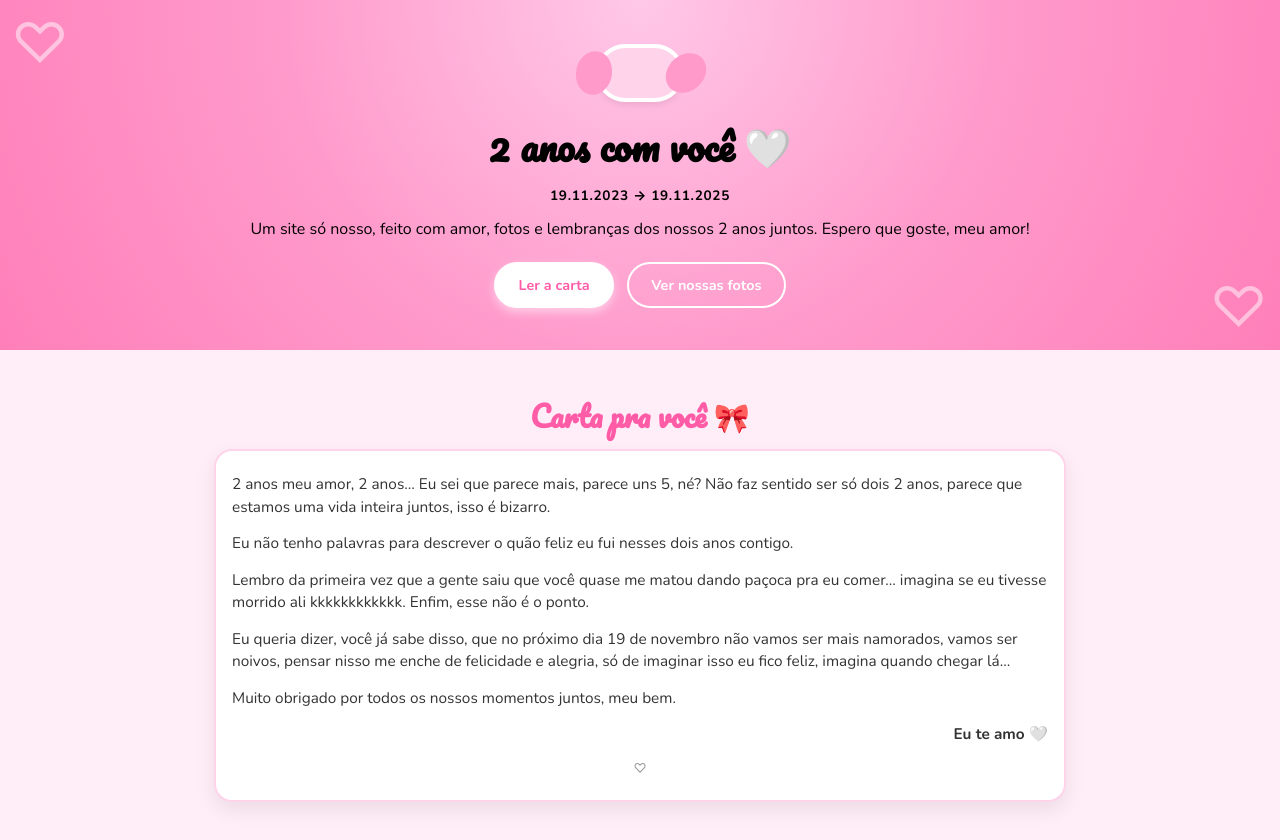
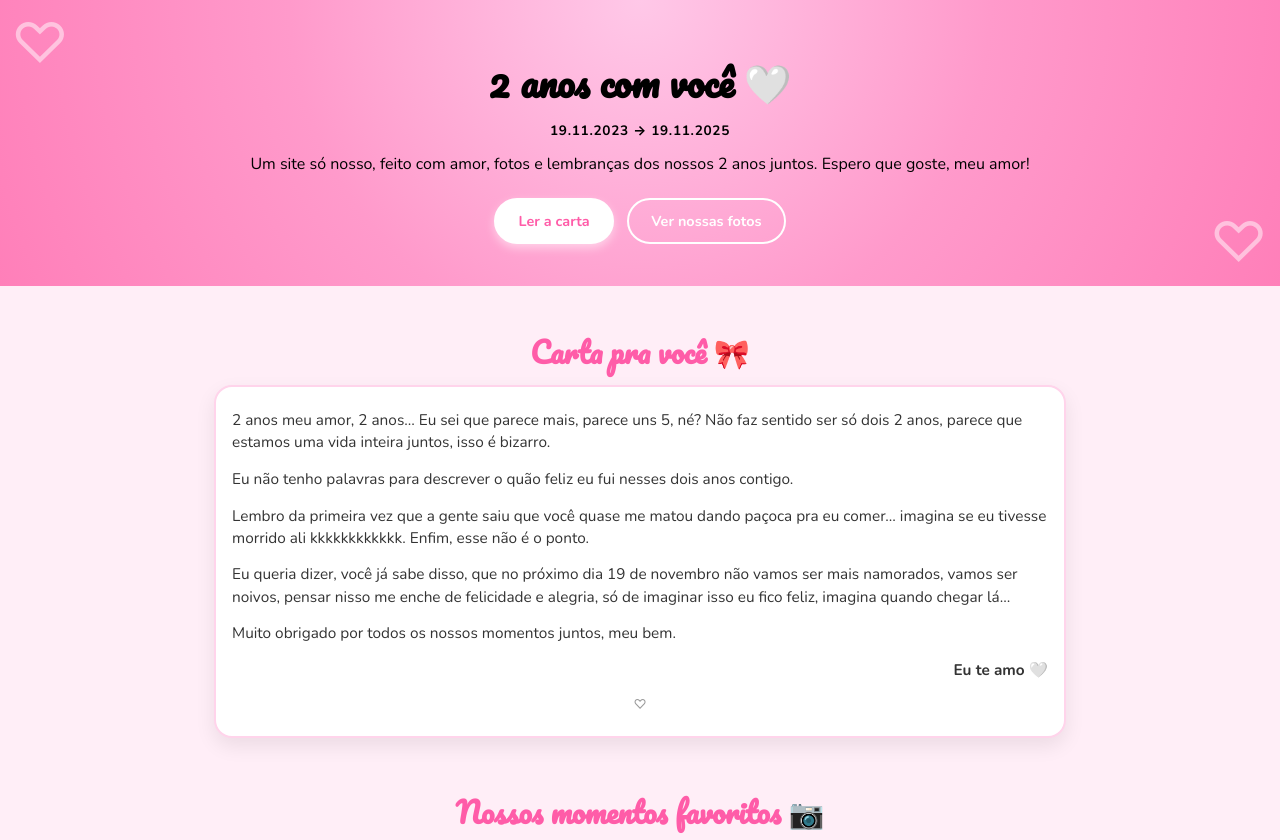
Before and after one commit to fezamba/mari, a plain HTML site: page index.html in a window 1280 px wide. Shown: the top 840 px of the page. Drawn offline with nearby package versions, Linux system fonts and the light colour scheme.

Commit message:
Comment out hello kitty bow div in index.html
Commented out the hello kitty bow div and added a note.

```diff
--- a/index.html
+++ b/index.html
@@ -12,7 +12,8 @@
 <body>
   <header class="hero">
     <div class="hero-inner">
-      <div class="hello-kitty-bow" aria-hidden="true"></div> <!-- FIXME: colocar uma foto da hello kitty -->
+      <!-- FIXME: colocar uma foto da hello kitty
+      <div class="hello-kitty-bow" aria-hidden="true"></div>-->
       <h1>2 anos com você 🤍</h1>
       <p class="hero-subtitle">19.11.2023 &rarr; 19.11.2025</p>
       <p class="hero-text">
```
